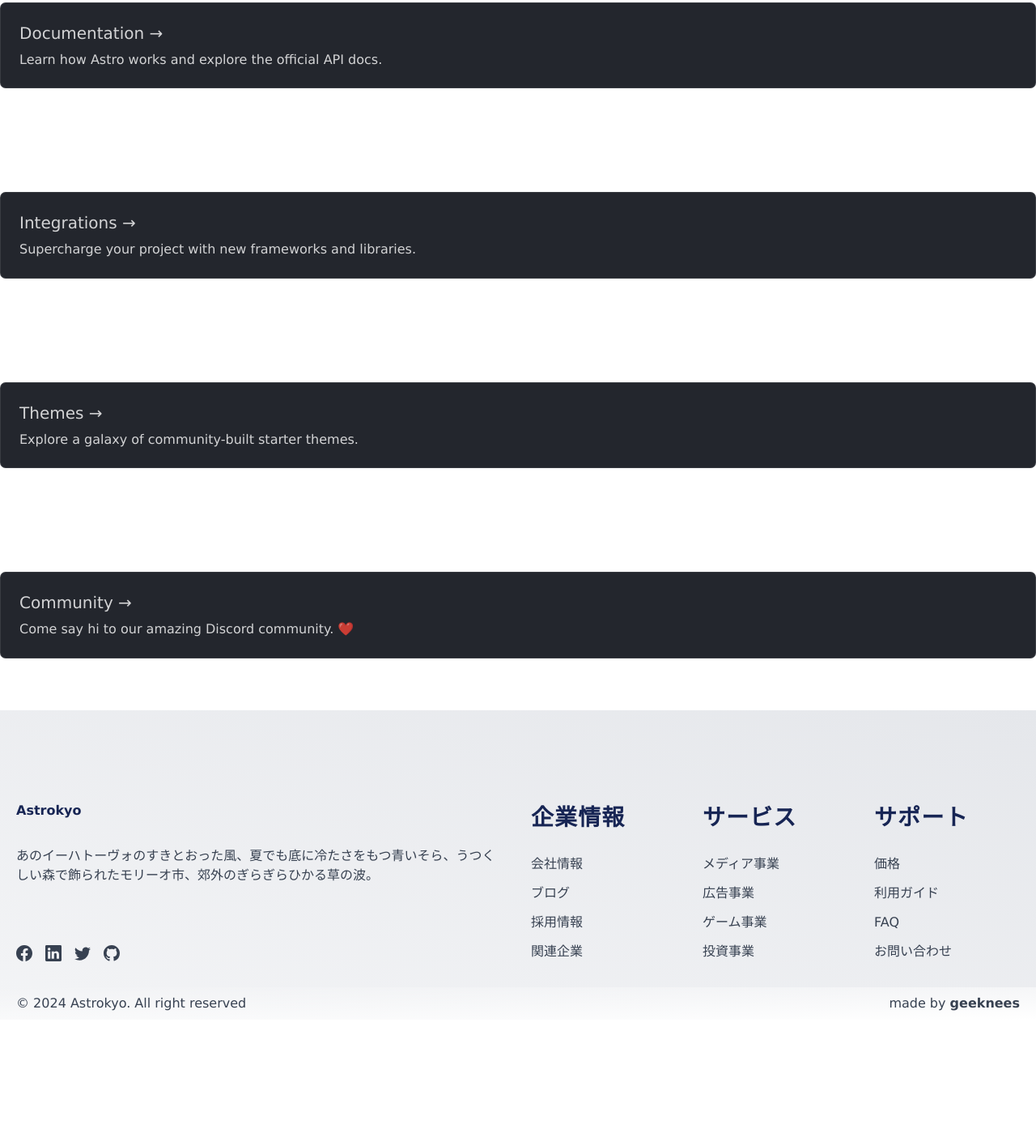
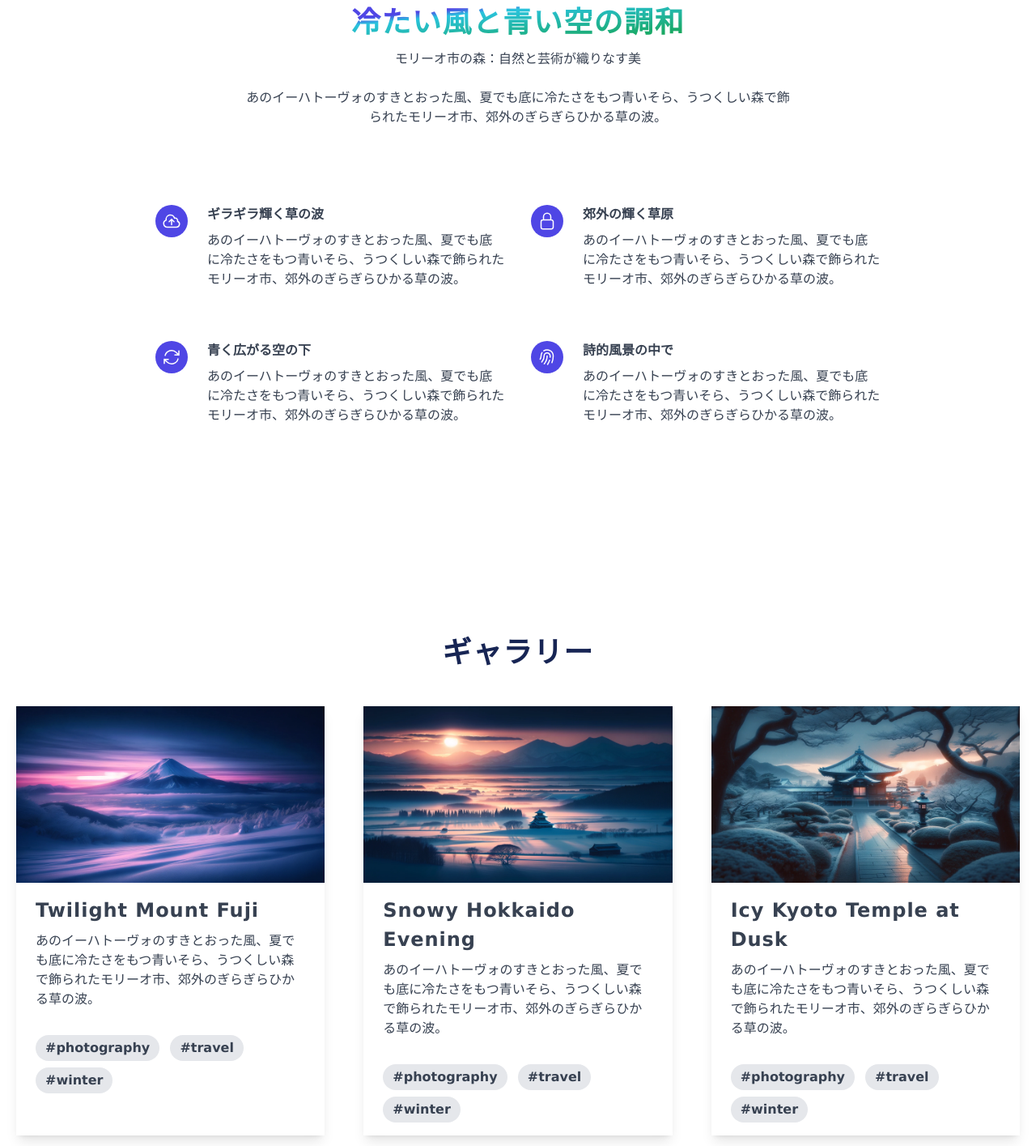
Before and after one commit to geeknees/Astrokyo, an Astro site: page / in a window 1280 px wide. Shown: the part 125-1540 px from the top of the page at 81% size. Before the commit the page ends 1384 px from the top, so only its background shows below. Built offline with nearby package versions, Linux system fonts and the light colour scheme; Astro itself is replaced by a stand-in of ours.

Commit message:
Add new images and update styles

```diff
--- a/src/components/Card.astro
+++ /dev/null
@@ -1,61 +0,0 @@
----
-interface Props {
-  title: string
-  body: string
-  href: string
-}
-
-const { href, title, body } = Astro.props
----
-
-<li class='link-card'>
-  <a href={href}>
-    <h2>
-      {title}
-      <span>&rarr;</span>
-    </h2>
-    <p>
-      {body}
-    </p>
-  </a>
-</li>
-<style>
-  .link-card {
-    list-style: none;
-    display: flex;
-    padding: 1px;
-    background-color: #23262d;
-    background-image: none;
-    background-size: 400%;
-    border-radius: 7px;
-    background-position: 100%;
-    transition: background-position 0.6s cubic-bezier(0.22, 1, 0.36, 1);
-    box-shadow: inset 0 0 0 1px rgba(255, 255, 255, 0.1);
-  }
-  .link-card > a {
-    width: 100%;
-    text-decoration: none;
-    line-height: 1.4;
-    padding: calc(1.5rem - 1px);
-    border-radius: 8px;
-    color: white;
-    background-color: #23262d;
-    opacity: 0.8;
-  }
-  h2 {
-    margin: 0;
-    font-size: 1.25rem;
-    transition: color 0.6s cubic-bezier(0.22, 1, 0.36, 1);
-  }
-  p {
-    margin-top: 0.5rem;
-    margin-bottom: 0;
-  }
-  .link-card:is(:hover, :focus-within) {
-    background-position: 0;
-    background-image: var(--accent-gradient);
-  }
-  .link-card:is(:hover, :focus-within) h2 {
-    color: rgb(var(--accent-light));
-  }
-</style>
--- a/src/components/elements/Footer.astro
+++ b/src/components/elements/Footer.astro
@@ -62,7 +62,7 @@ const footerSupport = [
 
 <div class='mt-16'></div>
 <footer
-  class='relative bg-gradient-to-tr from-gray-100 to-gray-200 dark:from-gray-900 pt-28 rounded-t-3xl'
+  class='relative bg-gradient-to-tr from-gray-100 to-gray-200 dark:from-gray-900 pt-8'
 >
   <Container className='pb-8 relative overflow-auto'>
     <div
@@ -70,11 +70,6 @@ const footerSupport = [
     >
       <div class='col-span-2 lg:col-span-1 h-auto flex flex-col'>
         <div class='h-full'>
-          <a href='#' class='relative flex items-center gap-3'>
-            <div class='inline-flex text-lg font-semibold text-heading-1'>
-              Astrokyo
-            </div>
-          </a>
           <Paragraph className={'mt-8'}>
             あのイーハトーヴォのすきとおった風、夏でも底に冷たさをもつ青いそら、うつくしい森で飾られたモリーオ市、郊外のぎらぎらひかる草の波。
           </Paragraph>
--- /dev/null
+++ b/src/components/sections/Cta.astro
@@ -0,0 +1,86 @@
+---
+import Button from '../shared/Button.astro'
+import Container from '../shared/Container.astro'
+import Paragraph from '../shared/Paragraph.astro'
+import Title from '../shared/Title.astro'
+---
+
+<section class='relative'>
+  <div class='text-center max-w-6xl mx-auto pb-10'>
+    <Title> ニュースレター </Title>
+  </div>
+  <Container className={'flex flex-col lg:flex-row gap-10 lg:gap-12'}>
+    <div
+      class='flex flex-1 lg:w-1/2 lg:h-auto relative lg:max-w-none lg:mx-0 mx-auto max-w-3xl'
+    >
+      <img
+        src='/images/image.webp'
+        alt='Hero image'
+        width='2350'
+        height='2359'
+        class='lg:absolute lg:w-full lg:h-full rounded-lg object-cover lg:max-h-none max-h-96'
+      />
+    </div>
+    <div
+      class='relative flex flex-col items-center text-center lg:text-left lg:py-7 xl:py-8
+        lg:items-start lg:max-w-none max-w-3xl mx-auto lg:mx-0 lg:flex-1 lg:w-1/2'
+    >
+      <Paragraph className='mt-8'>
+        あのイーハトーヴォのすきとおった風、夏でも底に冷たさをもつ青いそら、うつくしい森で飾られたモリーオ市、郊外のぎらぎらひかる草の波。
+      </Paragraph>
+      <div class='mt-10 w-full flex max-w-md mx-auto lg:mx-0'>
+        <div class='flex sm:flex-row flex-col gap-5 w-full'>
+          <form
+            action='#'
+            class='py-1 pl-6 w-full pr-1 flex gap-3 items-center text-heading-3 shadow-lg shadow-box-shadow
+                      border border-box-border bg-box-bg rounded-full ease-linear focus-within:bg-body focus-within:border-primary'
+          >
+            <span class='min-w-max pr-2 border-r border-box-border'>
+              <svg
+                xmlns='http://www.w3.org/2000/svg'
+                width='20'
+                fill='none'
+                viewBox='0 0 24 24'
+                stroke-width='1.5'
+                stroke='currentColor'
+                class='w-5 h-5'
+              >
+                <path
+                  stroke-linecap='round'
+                  stroke-linejoin='round'
+                  d='M21.75 9v.906a2.25 2.25 0 01-1.183 1.981l-6.478 3.488M2.25 9v.906a2.25 2.25 0 001.183 1.981l6.478 3.488m8.839 2.51l-4.66-2.51m0 0l-1.023-.55a2.25 2.25 0 00-2.134 0l-1.022.55m0 0l-4.661 2.51m16.5 1.615a2.25 2.25 0 01-2.25 2.25h-15a2.25 2.25 0 01-2.25-2.25V8.844a2.25 2.25 0 011.183-1.98l7.5-4.04a2.25 2.25 0 012.134 0l7.5 4.04a2.25 2.25 0 011.183 1.98V19.5z'
+                ></path>
+              </svg>
+            </span>
+            <input
+              type='email'
+              name=''
+              id=''
+              placeholder='johndoe@example.com'
+              class='w-full py-3 outline-none bg-transparent'
+            />
+            <Button variant={'primary'} className={'min-w-max text-white'}>
+              <span class='hidden sm:flex relative z-[5]'>メルマガ登録</span>
+              <span class='flex sm:hidden relative z-[5]'>
+                <svg
+                  xmlns='http://www.w3.org/2000/svg'
+                  fill='none'
+                  viewBox='0 0 24 24'
+                  stroke-width='1.5'
+                  stroke='currentColor'
+                  class='w-5 h-5'
+                >
+                  <path
+                    stroke-linecap='round'
+                    stroke-linejoin='round'
+                    d='M6 12L3.269 3.126A59.768 59.768 0 0121.485 12 59.77 59.77 0 013.27 20.876L5.999 12zm0 0h7.5'
+                  ></path>
+                </svg>
+              </span>
+            </Button>
+          </form>
+        </div>
+      </div>
+    </div>
+  </Container>
+</section>
--- /dev/null
+++ b/src/components/sections/Feature.astro
@@ -0,0 +1,150 @@
+---
+import Container from '../shared/Container.astro'
+import Paragraph from '../shared/Paragraph.astro'
+---
+
+<section class='relative'>
+  <Container>
+    <div class='py-24 sm:py-32'>
+      <div class='mx-auto max-w-7xl px-6 lg:px-8'>
+        <div class='mx-auto max-w-2xl lg:text-center'>
+          <h2 class='text-heading-1 text-l font-bold'>
+            <span
+              class='text-transparent bg-clip-text bg-gradient-to-br from-indigo-600 from-20% via-primary via-30% to-green-600'
+            >
+              冷たい風と青い空の調和
+            </span>
+          </h2>
+          <p class='mt-2 text-3xl font-bold sm:text-4xl'>
+            <Paragraph> モリーオ市の森：自然と芸術が織りなす美 </Paragraph>
+          </p>
+
+          <Paragraph className='mt-6 text-lg leading-8'>
+            あのイーハトーヴォのすきとおった風、夏でも底に冷たさをもつ青いそら、うつくしい森で飾られたモリーオ市、郊外のぎらぎらひかる草の波。
+          </Paragraph>
+        </div>
+        <div class='mx-auto mt-16 max-w-2xl sm:mt-20 lg:mt-24 lg:max-w-4xl'>
+          <dl
+            class='grid max-w-xl grid-cols-1 gap-x-8 gap-y-10 lg:max-w-none lg:grid-cols-2 lg:gap-y-16'
+          >
+            <div class='relative pl-16'>
+              <dt class='text-base font-semibold leading-7 text-gray-900'>
+                <div
+                  class='absolute left-0 top-0 flex h-10 w-10 items-center justify-center rounded-lg bg-indigo-600'
+                >
+                  <svg
+                    class='h-6 w-6 text-white'
+                    fill='none'
+                    viewBox='0 0 24 24'
+                    stroke-width='1.5'
+                    stroke='currentColor'
+                    aria-hidden='true'
+                  >
+                    <path
+                      stroke-linecap='round'
+                      stroke-linejoin='round'
+                      d='M12 16.5V9.75m0 0l3 3m-3-3l-3 3M6.75 19.5a4.5 4.5 0 01-1.41-8.775 5.25 5.25 0 0110.233-2.33 3 3 0 013.758 3.848A3.752 3.752 0 0118 19.5H6.75z'
+                    ></path>
+                  </svg>
+                </div>
+                <Paragraph> ギラギラ輝く草の波 </Paragraph>
+              </dt>
+              <dd class='mt-2 text-base leading-7'>
+                <Paragraph>
+                  あのイーハトーヴォのすきとおった風、夏でも底に冷たさをもつ青いそら、うつくしい森で飾られたモリーオ市、郊外のぎらぎらひかる草の波。
+                </Paragraph>
+              </dd>
+            </div>
+            <div class='relative pl-16'>
+              <dt class='text-base font-semibold leading-7 text-gray-900'>
+                <div
+                  class='absolute left-0 top-0 flex h-10 w-10 items-center justify-center rounded-lg bg-indigo-600'
+                >
+                  <svg
+                    class='h-6 w-6 text-white'
+                    fill='none'
+                    viewBox='0 0 24 24'
+                    stroke-width='1.5'
+                    stroke='currentColor'
+                    aria-hidden='true'
+                  >
+                    <path
+                      stroke-linecap='round'
+                      stroke-linejoin='round'
+                      d='M16.5 10.5V6.75a4.5 4.5 0 10-9 0v3.75m-.75 11.25h10.5a2.25 2.25 0 002.25-2.25v-6.75a2.25 2.25 0 00-2.25-2.25H6.75a2.25 2.25 0 00-2.25 2.25v6.75a2.25 2.25 0 002.25 2.25z'
+                    ></path>
+                  </svg>
+                </div>
+
+                <Paragraph> 郊外の輝く草原 </Paragraph>
+              </dt>
+              <dd class='mt-2 text-base leading-7'>
+                <Paragraph>
+                  あのイーハトーヴォのすきとおった風、夏でも底に冷たさをもつ青いそら、うつくしい森で飾られたモリーオ市、郊外のぎらぎらひかる草の波。
+                </Paragraph>
+              </dd>
+            </div>
+            <div class='relative pl-16'>
+              <dt class='text-base font-semibold leading-7 text-gray-900'>
+                <div
+                  class='absolute left-0 top-0 flex h-10 w-10 items-center justify-center rounded-lg bg-indigo-600'
+                >
+                  <svg
+                    class='h-6 w-6 text-white'
+                    fill='none'
+                    viewBox='0 0 24 24'
+                    stroke-width='1.5'
+                    stroke='currentColor'
+                    aria-hidden='true'
+                  >
+                    <path
+                      stroke-linecap='round'
+                      stroke-linejoin='round'
+                      d='M16.023 9.348h4.992v-.001M2.985 19.644v-4.992m0 0h4.992m-4.993 0l3.181 3.183a8.25 8.25 0 0013.803-3.7M4.031 9.865a8.25 8.25 0 0113.803-3.7l3.181 3.182m0-4.991v4.99'
+                    ></path>
+                  </svg>
+                </div>
+
+                <Paragraph> 青く広がる空の下 </Paragraph>
+              </dt>
+              <dd class='mt-2 text-base leading-7'>
+                <Paragraph>
+                  あのイーハトーヴォのすきとおった風、夏でも底に冷たさをもつ青いそら、うつくしい森で飾られたモリーオ市、郊外のぎらぎらひかる草の波。
+                </Paragraph>
+              </dd>
+            </div>
+            <div class='relative pl-16'>
+              <dt class='text-base font-semibold leading-7 text-gray-900'>
+                <div
+                  class='absolute left-0 top-0 flex h-10 w-10 items-center justify-center rounded-lg bg-indigo-600'
+                >
+                  <svg
+                    class='h-6 w-6 text-white'
+                    fill='none'
+                    viewBox='0 0 24 24'
+                    stroke-width='1.5'
+                    stroke='currentColor'
+                    aria-hidden='true'
+                  >
+                    <path
+                      stroke-linecap='round'
+                      stroke-linejoin='round'
+                      d='M7.864 4.243A7.5 7.5 0 0119.5 10.5c0 2.92-.556 5.709-1.568 8.268M5.742 6.364A7.465 7.465 0 004.5 10.5a7.464 7.464 0 01-1.15 3.993m1.989 3.559A11.209 11.209 0 008.25 10.5a3.75 3.75 0 117.5 0c0 .527-.021 1.049-.064 1.565M12 10.5a14.94 14.94 0 01-3.6 9.75m6.633-4.596a18.666 18.666 0 01-2.485 5.33'
+                    ></path>
+                  </svg>
+                </div>
+
+                <Paragraph> 詩的風景の中で </Paragraph>
+              </dt>
+              <dd class='mt-2 text-base leading-7'>
+                <Paragraph>
+                  あのイーハトーヴォのすきとおった風、夏でも底に冷たさをもつ青いそら、うつくしい森で飾られたモリーオ市、郊外のぎらぎらひかる草の波。
+                </Paragraph>
+              </dd>
+            </div>
+          </dl>
+        </div>
+      </div>
+    </div>
+  </Container>
+</section>
--- /dev/null
+++ b/src/components/sections/Gallery.astro
@@ -0,0 +1,96 @@
+---
+import Container from '../shared/Container.astro'
+import Paragraph from '../shared/Paragraph.astro'
+import Title from '../shared/Title.astro'
+---
+
+<section class='relative'>
+  <div class='text-center max-w-6xl mx-auto pb-10'>
+    <Title> ギャラリー </Title>
+  </div>
+  <Container className={'flex flex-col lg:flex-row gap-10 lg:gap-12'}>
+    <div class='max-w-sm rounded overflow-hidden shadow-lg'>
+      <img class='w-full' src='/images/fuji.webp' alt='Twilight Mount Fuji' />
+      <div class='px-6 py-4'>
+        <div class='font-bold text-xs mb-2'>
+          <Paragraph>Twilight Mount Fuji</Paragraph>
+        </div>
+        <Paragraph className='text-gray-700 text-base'>
+          あのイーハトーヴォのすきとおった風、夏でも底に冷たさをもつ青いそら、うつくしい森で飾られたモリーオ市、郊外のぎらぎらひかる草の波。
+        </Paragraph>
+      </div>
+      <div class='px-6 pt-4 pb-2'>
+        <span
+          class='inline-block bg-gray-200 rounded-full px-3 py-1 text-sm font-semibold text-gray-700 mr-2 mb-2'
+          >#photography</span
+        >
+        <span
+          class='inline-block bg-gray-200 rounded-full px-3 py-1 text-sm font-semibold text-gray-700 mr-2 mb-2'
+          >#travel</span
+        >
+        <span
+          class='inline-block bg-gray-200 rounded-full px-3 py-1 text-sm font-semibold text-gray-700 mr-2 mb-2'
+          >#winter</span
+        >
+      </div>
+    </div>
+    <div class='max-w-sm rounded overflow-hidden shadow-lg'>
+      <img
+        class='w-full'
+        src='/images/hokkaido.webp'
+        alt='Snowy Hokkaido Evening'
+      />
+      <div class='px-6 py-4'>
+        <div class='font-bold text-xs mb-2'>
+          <Paragraph>Snowy Hokkaido Evening</Paragraph>
+        </div>
+        <Paragraph className='text-gray-700 text-base'>
+          あのイーハトーヴォのすきとおった風、夏でも底に冷たさをもつ青いそら、うつくしい森で飾られたモリーオ市、郊外のぎらぎらひかる草の波。
+        </Paragraph>
+      </div>
+      <div class='px-6 pt-4 pb-2'>
+        <span
+          class='inline-block bg-gray-200 rounded-full px-3 py-1 text-sm font-semibold text-gray-700 mr-2 mb-2'
+          >#photography</span
+        >
+        <span
+          class='inline-block bg-gray-200 rounded-full px-3 py-1 text-sm font-semibold text-gray-700 mr-2 mb-2'
+          >#travel</span
+        >
+        <span
+          class='inline-block bg-gray-200 rounded-full px-3 py-1 text-sm font-semibold text-gray-700 mr-2 mb-2'
+          >#winter</span
+        >
+      </div>
+    </div>
+    <div class='max-w-sm rounded overflow-hidden shadow-lg'>
+      <img
+        class='w-full'
+        src='/images/kyoto.webp'
+        alt='Icy Kyoto Temple at Dusk'
+      />
+      <div class='px-6 py-4'>
+        <div class='font-bold text-xs mb-2'>
+          <Paragraph>Icy Kyoto Temple at Dusk</Paragraph>
+        </div>
+        <Paragraph className='text-gray-700 text-base'>
+          あのイーハトーヴォのすきとおった風、夏でも底に冷たさをもつ青いそら、うつくしい森で飾られたモリーオ市、郊外のぎらぎらひかる草の波。
+        </Paragraph>
+      </div>
+      <div class='px-6 pt-4 pb-2'>
+        <span
+          class='inline-block bg-gray-200 rounded-full px-3 py-1 text-sm font-semibold text-gray-700 mr-2 mb-2'
+          >#photography</span
+        >
+        <span
+          class='inline-block bg-gray-200 rounded-full px-3 py-1 text-sm font-semibold text-gray-700 mr-2 mb-2'
+          >#travel</span
+        >
+        <span
+          class='inline-block bg-gray-200 rounded-full px-3 py-1 text-sm font-semibold text-gray-700 mr-2 mb-2'
+          >#winter</span
+        >
+      </div>
+    </div>
+  </Container>
+</section>
--- /dev/null
+++ b/src/components/shared/Button.astro
@@ -0,0 +1,23 @@
+---
+export interface Props {
+  className?: string
+  variant: 'primary' | 'secondary'
+}
+
+const { className, variant } = Astro.props
+
+const getThemeStyle = (variant: 'primary' | 'secondary') => {
+  if (variant === 'primary') {
+    return 'bg-primary border-transparent relative after:bg-[#565f89] hover:border-[#565f89]'
+  }
+  return 'text-primary'
+}
+---
+
+<button
+  class={`px-6 py-3 rounded-full outline-none relative overflow-hidden border duration-300 ease-linear
+                    after:absolute after:inset-x-0 after:aspect-square after:scale-0 after:opacity-70 after:origin-center after:duration-300 after:ease-linear after:rounded-full after:top-0 after:left-0 after:bg-[#172554]
+                    ${getThemeStyle(variant)} hover:after:opacity-100 hover:after:scale-[2.5] ${className}`}
+>
+  <slot />
+</button>
--- a/src/components/shared/FooterNav.astro
+++ b/src/components/shared/FooterNav.astro
@@ -11,7 +11,7 @@ const { title, navItems } = Astro.props
 ---
 
 <nav class='space-y-6'>
-  <h2 class='capitalze font-semibold text-heading-1 text-s'>
+  <h2 class='capitalze font-semibold text-heading-1 text-xs'>
     {title}
   </h2>
   <ul class='space-y-3 font-medium md:text-lg text-heading-3'>
--- /dev/null
+++ b/src/components/shared/Title.astro
@@ -0,0 +1,3 @@
+<h1 class='text-heading-1 font-bold text-l'>
+  <slot />
+</h1>
--- a/src/layouts/Layout.astro
+++ b/src/layouts/Layout.astro
@@ -144,6 +144,12 @@ const { title } = Astro.props
       'Hiragino Kaku Gothic Pro', 'メイリオ', Meiryo, Verdana, sans-serif;
   }
 
+  button {
+    font-family: 'Noto Sans JP', 'ヒラギノ角ゴ Pro W3',
+      'Hiragino Kaku Gothic ProN', 'ヒラギノ角ゴシック',
+      'Hiragino Kaku Gothic Pro', 'メイリオ', Meiryo, Verdana, sans-serif;
+  }
+
   [data-toggle-nav][data-open-nav='true'] #line1 {
     transform: translateY(0.375rem) rotate(40deg);
   }
--- a/src/pages/index.astro
+++ b/src/pages/index.astro
@@ -1,29 +1,14 @@
 ---
 import Layout from '../layouts/Layout.astro'
-import Card from '../components/Card.astro'
+import Feature from '../components/sections/Feature.astro'
+import Gallery from '../components/sections/Gallery.astro'
+import Cta from '../components/sections/Cta.astro'
 ---
 
 <Layout title='Welcome(ようこそ) to Astrokyo Day and Night'>
-  <main class='flex flex-col gap-y-20 md:gap-y-32 overflow-hidden pt-32'>
-    <Card
-      href='https://docs.astro.build/'
-      title='Documentation'
-      body='Learn how Astro works and explore the official API docs.'
-    />
-    <Card
-      href='https://astro.build/integrations/'
-      title='Integrations'
-      body='Supercharge your project with new frameworks and libraries.'
-    />
-    <Card
-      href='https://astro.build/themes/'
-      title='Themes'
-      body='Explore a galaxy of community-built starter themes.'
-    />
-    <Card
-      href='https://astro.build/chat/'
-      title='Community'
-      body='Come say hi to our amazing Discord community. ❤️'
-    />
+  <main class='flex flex-col gap-y-20 md:gap-y-32 overflow-hidden'>
+    <Feature />
+    <Gallery />
+    <Cta />
   </main>
 </Layout>
```
Also changed, not shown: src/components/elements/Navbar.astro (+0 -11 lines), public/images/fuji.webp (added), public/images/hokkaido.webp (added), public/images/image.webp (added), public/images/kyoto.webp (added).
